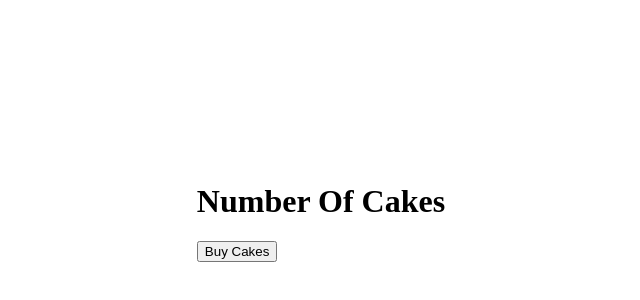
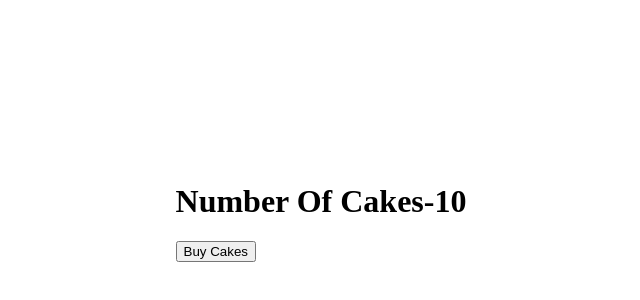
Before and after one commit to NidhiSharma63/react-redux-learning, a React (Create React App) app: page / in a window 1280 px wide. Shown: the part 196-496 px from the top of the page, without its empty margins (319-959 px from the left). Built offline with nearby package versions, Linux system fonts and the light colour scheme.

Commit message:
no. of cakes showed using useSelector

```diff
--- a/src/components/CakeContainer.jsx
+++ b/src/components/CakeContainer.jsx
@@ -1,9 +1,13 @@
-import React from 'react'
+import React from 'react';
+import { useSelector, useDispatch } from 'react-redux';
+
 
 const CakeContainer = () => {
+  const cakes = useSelector(state => state.cake.numOfCakes);
+  console.log(cakes)
   return (
     <div>
-      <h1>Number Of Cakes</h1>
+      <h1>Number Of Cakes-{cakes}</h1>
       <button>Buy Cakes</button>
     </div>
   )
```
